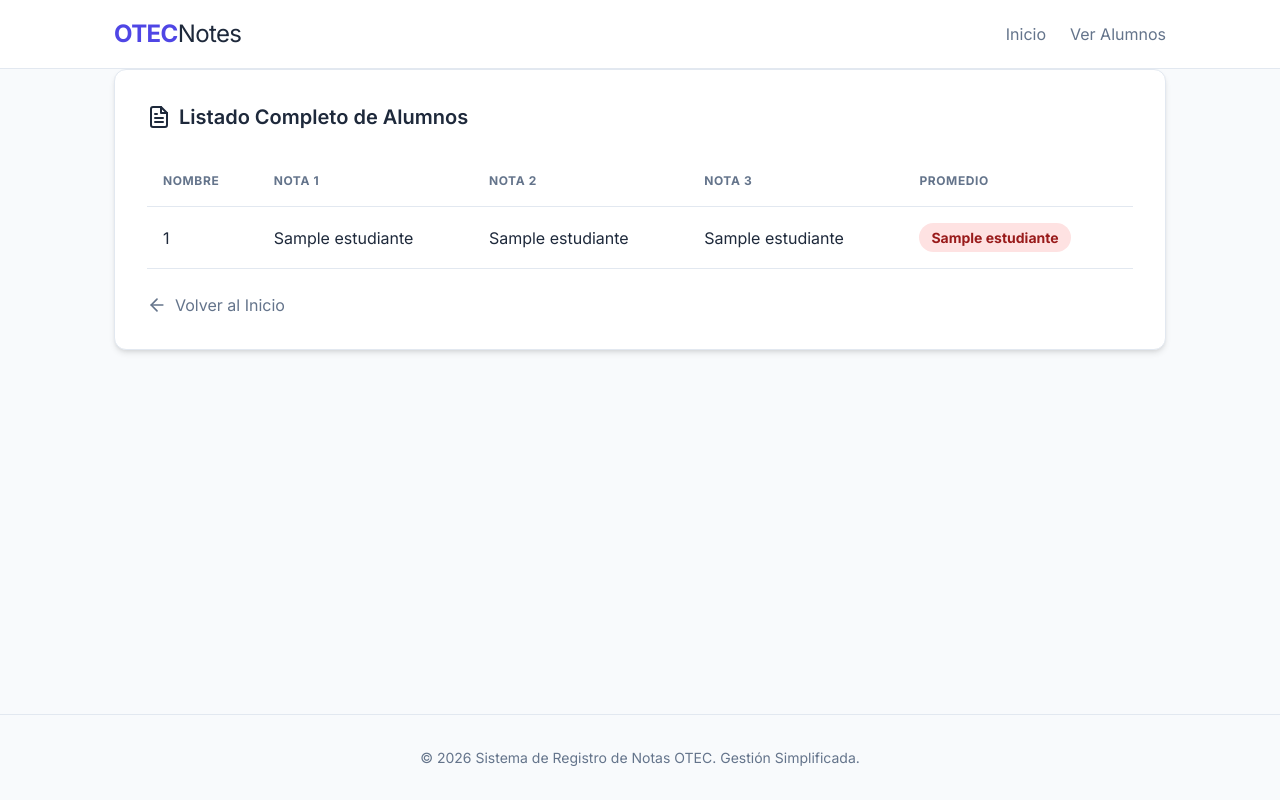
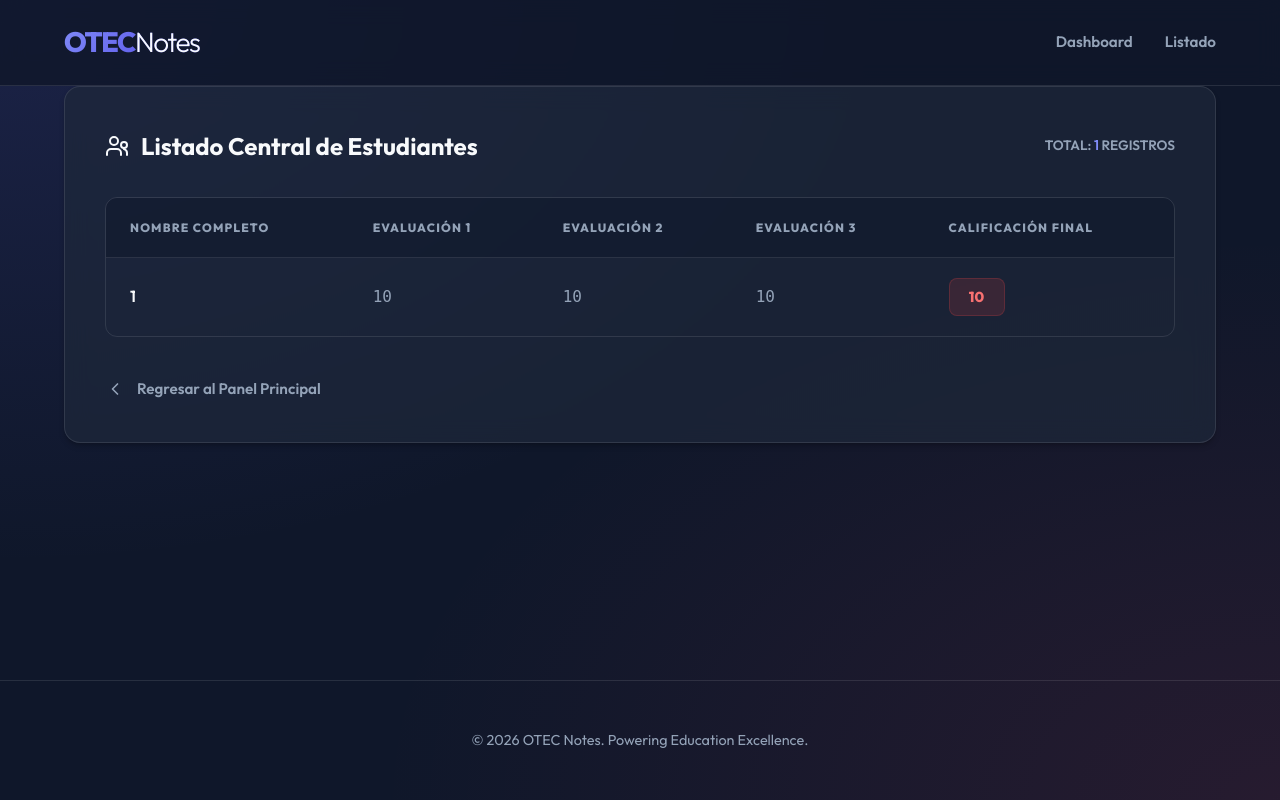
Before and after one commit to Zrain-rain/Prueba-calculo, a Flask app: template templates/view.html in a window 1280 px wide. Run offline with Flask 3, Linux system fonts and the light colour scheme; the template is opened without the code that fills it: most values are stand-ins (such as "Sample title", 1, 10 or a date in 2020).

Commit message:
Actualizar estilos CSS y mejoras en la interfaz

```diff
--- a/app.py
+++ b/app.py
@@ -11,54 +11,46 @@ db_config = {
     'password': 'aiep',
     'database': 'curso',
     'port': 3306,
-    'connect_timeout': 5  # Tiempo máximo de espera para conectar (segundos)
+    'connect_timeout': 5
 }
-
 
 def get_db_connection():
     try:
-        # Intentar conexión con tiempo de espera para evitar que la página "no cargue"
         conn = mysql.connector.connect(**db_config)
-
-        # Asegurarse de que la tabla exista
-        cursor = conn.cursor()
-        cursor.execute("""
-            CREATE TABLE IF NOT EXISTS alumnos (
-                id INT AUTO_INCREMENT PRIMARY KEY,
-                nombre VARCHAR(255) NOT NULL,
-                nota1 FLOAT NOT NULL,
-                nota2 FLOAT NOT NULL,
-                nota3 FLOAT NOT NULL,
-                created_at TIMESTAMP DEFAULT CURRENT_TIMESTAMP
-            )
-        """)
-        conn.commit()
-        cursor.close()
         return conn
     except mysql.connector.Error as err:
-        print(f"Error de conexión a la base de datos: {err}")
+        print(f"Error de conexión: {err}")
         return None
+
+from contextlib import contextmanager
+
+@contextmanager
+def db_session():
+    conn = get_db_connection()
+    if conn:
+        try:
+            cursor = conn.cursor()
+            yield cursor
+            conn.commit()
+        except mysql.connector.Error as err:
+            flash(f'Error en la base de datos: {err}', 'error')
+            conn.rollback()
+        finally:
+            cursor.close()
+            conn.close()
+    else:
+        flash('No hay conexión con el servidor. Reintente en unos momentos.', 'error')
+        yield None
 
 
 @app.route('/')
 def index():
-    estudiantes = []
-    conn = get_db_connection()
-    if conn:
-        try:
-            cursor = conn.cursor()
-            cursor.execute(
-                'SELECT nombre, nota1, nota2, nota3, ROUND((nota1 + nota2 + nota3)/3, 2) as promedio FROM alumnos'
-            )
+    with db_session() as cursor:
+        if cursor:
+            cursor.execute('SELECT nombre, nota1, nota2, nota3, ROUND((nota1 + nota2 + nota3)/3, 2) FROM alumnos')
             estudiantes = cursor.fetchall()
-            cursor.close()
-            conn.close()
-        except mysql.connector.Error as err:
-            flash(f'Error al leer datos: {err}', 'error')
-    else:
-        flash('No se pudo establecer conexión con la base de datos externa. Revisa tu conexión a internet.', 'error')
-
-    return render_template('index.html', estudiantes=estudiantes)
+            return render_template('index.html', estudiantes=estudiantes)
+    return render_template('index.html', estudiantes=[])
 
 
 @app.route('/add', methods=['POST'])
@@ -68,57 +60,35 @@ def add_student():
     nota2 = request.form.get('nota2', '')
     nota3 = request.form.get('nota3', '')
 
-    if not nombre or not nota1 or not nota2 or not nota3:
-        flash('Debe completar todos los campos.', 'error')
+    if not all([nombre, nota1, nota2, nota3]):
+        flash('Todos los campos son obligatorios.', 'error')
         return redirect(url_for('index'))
 
     try:
-        nota1 = float(nota1)
-        nota2 = float(nota2)
-        nota3 = float(nota3)
+        notas = [float(nota1), float(nota2), float(nota3)]
     except ValueError:
         flash('Las notas deben ser números válidos.', 'error')
         return redirect(url_for('index'))
 
-    conn = get_db_connection()
-    if conn:
-        try:
-            cursor = conn.cursor()
+    with db_session() as cursor:
+        if cursor:
             cursor.execute(
                 'INSERT INTO alumnos (nombre, nota1, nota2, nota3) VALUES (%s, %s, %s, %s)',
-                (nombre, nota1, nota2, nota3)
+                (nombre, *notas)
             )
-            conn.commit()
-            cursor.close()
-            conn.close()
-            flash('Alumno agregado correctamente.', 'success')
-        except mysql.connector.Error as err:
-            flash(f'Error al guardar en la base de datos: {err}', 'error')
-    else:
-        flash('Error de conexión: No se pudo registrar el alumno.', 'error')
+            flash('Alumno registrado con éxito.', 'success')
 
     return redirect(url_for('index'))
 
 
 @app.route('/view')
 def view_students():
-    estudiantes = []
-    conn = get_db_connection()
-    if conn:
-        try:
-            cursor = conn.cursor()
-            cursor.execute(
-                'SELECT nombre, nota1, nota2, nota3, ROUND((nota1 + nota2 + nota3)/3, 2) as promedio FROM alumnos'
-            )
+    with db_session() as cursor:
+        if cursor:
+            cursor.execute('SELECT nombre, nota1, nota2, nota3, ROUND((nota1 + nota2 + nota3)/3, 2) FROM alumnos')
             estudiantes = cursor.fetchall()
-            cursor.close()
-            conn.close()
-        except mysql.connector.Error as err:
-            flash(f'Error al cargar los alumnos: {err}', 'error')
-    else:
-        flash('Error de conexión al cargar el listado.', 'error')
-
-    return render_template('view.html', estudiantes=estudiantes)
+            return render_template('view.html', estudiantes=estudiantes)
+    return render_template('view.html', estudiantes=[])
 
 
 if __name__ == '__main__':
--- a/static/css/style.css
+++ b/static/css/style.css
@@ -1,17 +1,20 @@
 :root {
-    --primary: #4f46e5;
-    --primary-hover: #4338ca;
-    --secondary: #64748b;
-    --bg-main: #f8fafc;
-    --bg-card: #ffffff;
-    --text-main: #1e293b;
-    --text-muted: #64748b;
-    --border: #e2e8f0;
+    --primary: #6366f1;
+    --primary-light: #818cf8;
+    --primary-dark: #4f46e5;
+    --secondary: #94a3b8;
+    --accent: #f43f5e;
+    --bg-main: #0f172a;
+    --bg-card: rgba(30, 41, 59, 0.7);
+    --bg-input: #1e293b;
+    --text-main: #f8fafc;
+    --text-muted: #94a3b8;
+    --border: rgba(255, 255, 255, 0.1);
     --success: #10b981;
     --error: #ef4444;
-    --radius: 12px;
-    --shadow: 0 4px 6px -1px rgb(0 0 0 / 0.1), 0 2px 4px -2px rgb(0 0 0 / 0.1);
-    --shadow-lg: 0 10px 15px -3px rgb(0 0 0 / 0.1), 0 4px 6px -4px rgb(0 0 0 / 0.1);
+    --radius: 16px;
+    --shadow: 0 4px 6px -1px rgba(0, 0, 0, 0.2), 0 2px 4px -2px rgba(0, 0, 0, 0.2);
+    --glass: blur(12px);
 }
 
 * {
@@ -21,10 +24,13 @@
 }
 
 body {
-    font-family: 'Inter', system-ui, -apple-system, sans-serif;
+    font-family: 'Outfit', 'Inter', system-ui, -apple-system, sans-serif;
     background-color: var(--bg-main);
+    background-image:
+        radial-gradient(at 0% 0%, rgba(99, 102, 241, 0.15) 0, transparent 50%),
+        radial-gradient(at 100% 100%, rgba(244, 63, 94, 0.1) 0, transparent 50%);
     color: var(--text-main);
-    line-height: 1.5;
+    line-height: 1.6;
     min-height: 100vh;
     display: flex;
     flex-direction: column;
@@ -32,16 +38,17 @@ body {
 
 .container {
     width: 100%;
-    max-width: 1100px;
+    max-width: 1200px;
     margin: 0 auto;
     padding: 0 1.5rem;
 }
 
 /* Header */
 .main-header {
-    background-color: var(--bg-card);
+    background: rgba(15, 23, 42, 0.8);
+    backdrop-filter: var(--glass);
     border-bottom: 1px solid var(--border);
-    padding: 1rem 0;
+    padding: 1.25rem 0;
     position: sticky;
     top: 0;
     z-index: 100;
@@ -54,121 +61,152 @@ body {
 }
 
 .logo {
-    font-size: 1.5rem;
-    font-weight: 700;
-    color: var(--primary);
-    letter-spacing: -0.025em;
+    font-size: 1.75rem;
+    font-weight: 800;
+    background: linear-gradient(135deg, var(--primary-light), var(--primary-dark));
+    -webkit-background-clip: text;
+    -webkit-text-fill-color: transparent;
+    letter-spacing: -0.05em;
 }
 
 .logo span {
     color: var(--text-main);
-    font-weight: 400;
+    -webkit-text-fill-color: var(--text-main);
+    font-weight: 300;
 }
 
 .main-nav {
     display: flex;
-    gap: 1.5rem;
+    gap: 2rem;
     align-items: center;
 }
 
 .nav-link {
     text-decoration: none;
     color: var(--text-muted);
-    font-weight: 500;
-    transition: color 0.2s;
+    font-weight: 600;
+    font-size: 0.95rem;
+    transition: all 0.3s cubic-bezier(0.4, 0, 0.2, 1);
+    position: relative;
+}
+
+.nav-link::after {
+    content: '';
+    position: absolute;
+    bottom: -4px;
+    left: 0;
+    width: 0;
+    height: 2px;
+    background: var(--primary);
+    transition: width 0.3s ease;
 }
 
 .nav-link:hover {
-    color: var(--primary);
+    color: var(--text-main);
 }
 
-.btn-logout {
-    color: var(--error);
+.nav-link:hover::after {
+    width: 100%;
 }
 
 /* Main Content */
 main {
     flex: 1;
-    padding: 2rem 0;
+    padding: 3rem 0;
 }
 
 .content-wrapper {
     display: flex;
     flex-direction: column;
-    gap: 2rem;
+    gap: 3rem;
 }
 
 /* Flash Messages */
 .flash-messages {
-    margin-bottom: 1.5rem;
+    position: fixed;
+    top: 5rem;
+    right: 2rem;
+    z-index: 1000;
+    display: flex;
+    flex-direction: column;
+    gap: 0.75rem;
 }
 
 .flash {
-    padding: 1rem;
+    padding: 1rem 1.5rem;
     border-radius: var(--radius);
-    margin-bottom: 0.5rem;
-    font-weight: 500;
-    display: flex;
-    align-items: center;
+    font-weight: 600;
+    backdrop-filter: var(--glass);
     box-shadow: var(--shadow);
+    border: 1px solid var(--border);
+    min-width: 300px;
 }
 
 .flash-success {
-    background-color: #ecfdf5;
-    color: #065f46;
-    border: 1px solid #10b98144;
+    background: rgba(16, 185, 129, 0.1);
+    color: #34d399;
+    border-left: 4px solid var(--success);
 }
 
 .flash-error {
-    background-color: #fef2f2;
-    color: #991b1b;
-    border: 1px solid #ef444444;
+    background: rgba(239, 68, 68, 0.1);
+    color: #f87171;
+    border-left: 4px solid var(--error);
 }
 
 /* Cards */
 .card {
     background: var(--bg-card);
+    backdrop-filter: var(--glass);
     border-radius: var(--radius);
     border: 1px solid var(--border);
     box-shadow: var(--shadow);
-    padding: 2rem;
+    padding: 2.5rem;
+    transition: transform 0.3s ease, border-color 0.3s ease;
+}
+
+.card:hover {
+    border-color: rgba(99, 102, 241, 0.3);
 }
 
 .card-title {
-    font-size: 1.25rem;
-    font-weight: 600;
-    margin-bottom: 1.5rem;
+    font-size: 1.5rem;
+    font-weight: 700;
+    margin-bottom: 2rem;
     color: var(--text-main);
     display: flex;
     align-items: center;
-    gap: 0.5rem;
+    gap: 0.75rem;
 }
 
 /* Forms */
 .form-grid {
     display: grid;
-    grid-template-columns: repeat(auto-fit, minmax(200px, 1fr));
-    gap: 1.25rem;
+    grid-template-columns: repeat(auto-fit, minmax(240px, 1fr));
+    gap: 2rem;
 }
 
 .form-group {
     display: flex;
     flex-direction: column;
-    gap: 0.5rem;
+    gap: 0.75rem;
 }
 
 label {
-    font-size: 0.875rem;
-    font-weight: 600;
+    font-size: 0.85rem;
+    font-weight: 700;
     color: var(--text-muted);
+    text-transform: uppercase;
+    letter-spacing: 0.05em;
 }
 
 input {
-    padding: 0.625rem 0.875rem;
-    border-radius: 8px;
+    padding: 0.875rem 1.125rem;
+    border-radius: 12px;
     border: 1px solid var(--border);
-    background: #fbfcfe;
-    transition: all 0.2s;
+    background: var(--bg-input);
+    color: var(--text-main);
+    transition: all 0.3s ease;
     font-family: inherit;
     font-size: 1rem;
 }
@@ -176,100 +214,120 @@ input {
 input:focus {
     outline: none;
     border-color: var(--primary);
-    box-shadow: 0 0 0 3px rgba(79, 70, 229, 0.1);
-}
-
-button {
-    cursor: pointer;
-    font-family: inherit;
-    font-weight: 600;
-    padding: 0.75rem 1.5rem;
-    border-radius: 8px;
-    border: none;
-    transition: all 0.2s;
+    box-shadow: 0 0 0 4px rgba(99, 102, 241, 0.2);
+    transform: translateY(-2px);
 }
 
 .btn-primary {
-    background-color: var(--primary);
+    background: linear-gradient(135deg, var(--primary), var(--primary-dark));
     color: white;
+    padding: 1rem 2rem;
+    font-size: 1rem;
+    text-transform: uppercase;
+    letter-spacing: 0.025em;
+    box-shadow: 0 4px 15px rgba(79, 70, 229, 0.3);
 }
 
 .btn-primary:hover {
-    background-color: var(--primary-hover);
-    transform: translateY(-1px);
+    background: linear-gradient(135deg, var(--primary-light), var(--primary));
+    transform: translateY(-2px);
+    box-shadow: 0 6px 20px rgba(79, 70, 229, 0.4);
 }
 
 /* Tables */
 .table-container {
     overflow-x: auto;
+    border-radius: 12px;
+    border: 1px solid var(--border);
 }
 
 table {
     width: 100%;
-    border-collapse: collapse;
+    border-collapse: separate;
+    border-spacing: 0;
     text-align: left;
 }
 
 th {
-    padding: 1rem;
+    background: rgba(15, 23, 42, 0.5);
+    padding: 1.25rem 1.5rem;
     font-size: 0.75rem;
     text-transform: uppercase;
-    letter-spacing: 0.05em;
+    letter-spacing: 0.1em;
     color: var(--text-muted);
     border-bottom: 1px solid var(--border);
-    font-weight: 700;
+    font-weight: 800;
 }
 
 td {
-    padding: 1rem;
+    padding: 1.25rem 1.5rem;
     border-bottom: 1px solid var(--border);
     color: var(--text-main);
 }
 
+tr:last-child td {
+    border-bottom: none;
+}
+
 tr:hover td {
-    background-color: #f8fafc;
+    background-color: rgba(255, 255, 255, 0.03);
 }
 
 .badge-promedio {
-    display: inline-block;
-    padding: 0.25rem 0.75rem;
-    border-radius: 9999px;
-    font-weight: 700;
-    font-size: 0.875rem;
+    display: inline-flex;
+    align-items: center;
+    justify-content: center;
+    padding: 0.4rem 1rem;
+    border-radius: 8px;
+    font-weight: 800;
+    font-size: 0.9rem;
+    min-width: 3.5rem;
 }
 
 .promedio-aprobado {
-    background-color: #d1fae5;
-    color: #065f46;
+    background-color: rgba(16, 185, 129, 0.15);
+    color: #10b981;
+    border: 1px solid rgba(16, 185, 129, 0.2);
 }
 
 .promedio-reprobado {
-    background-color: #fee2e2;
-    color: #991b1b;
+    background-color: rgba(239, 68, 68, 0.15);
+    color: #f87171;
+    border: 1px solid rgba(239, 68, 68, 0.2);
 }
 
 /* Footer */
 .main-footer {
-    padding: 2rem 0;
-    margin-top: 2rem;
+    padding: 3rem 0;
+    margin-top: auto;
     text-align: center;
-    font-size: 0.875rem;
+    font-size: 0.9rem;
     color: var(--text-muted);
     border-top: 1px solid var(--border);
 }
 
 /* Animations */
 .fade-in {
-    animation: fadeIn 0.3s ease-out;
+    animation: fadeIn 0.6s cubic-bezier(0.4, 0, 0.2, 1);
 }
 
 @keyframes fadeIn {
-    from { opacity: 0; transform: translateY(5px); }
+    from { opacity: 0; transform: translateY(10px); }
     to { opacity: 1; transform: translateY(0); }
 }
 
-/* Login Page specific */
-.login-container {
-    max-width: 400px;
-    margin: 4rem auto;
+/* Responsive */
+@media (max-width: 768px) {
+    .container-header {
+        flex-direction: column;
+        gap: 1.5rem;
+    }
+
+    .card {
+        padding: 1.5rem;
+    }
+
+    .form-grid {
+        grid-template-columns: 1fr;
+    }
 }
--- a/templates/base.html
+++ b/templates/base.html
@@ -3,9 +3,9 @@
 <head>
     <meta charset="UTF-8">
     <meta name="viewport" content="width=device-width, initial-scale=1.0">
-    <title>{% block title %}Sistema OTEC{% endblock %}</title>
-    <!-- Google Fonts: Inter -->
-    <link href="https://fonts.googleapis.com/css2?family=Inter:wght@300;400;600;700&display=swap" rel="stylesheet">
+    <title>{% block title %}OTEC Notes - Premium Performance{% endblock %}</title>
+    <!-- Google Fonts: Outfit & Inter -->
+    <link href="https://fonts.googleapis.com/css2?family=Outfit:wght@300;400;600;700;800&family=Inter:wght@300;400;600&display=swap" rel="stylesheet">
     <!-- CSS personalizado -->
     <link rel="stylesheet" href="{{ url_for('static', filename='css/style.css') }}">
     {% block head %}{% endblock %}
@@ -15,8 +15,8 @@
         <div class="container container-header">
             <h1 class="logo">OTEC<span>Notes</span></h1>
             <nav class="main-nav">
-                <a href="{{ url_for('index') }}" class="nav-link">Inicio</a>
-                <a href="{{ url_for('view_students') }}" class="nav-link">Ver Alumnos</a>
+                <a href="{{ url_for('index') }}" class="nav-link">Dashboard</a>
+                <a href="{{ url_for('view_students') }}" class="nav-link">Listado</a>
             </nav>
         </div>
     </header>
@@ -42,7 +42,7 @@
 
     <footer class="main-footer">
         <div class="container">
-            <p>&copy; 2026 Sistema de Registro de Notas OTEC. Gestión Simplificada.</p>
+            <p>&copy; 2026 OTEC Notes. Powering Education Excellence.</p>
         </div>
     </footer>
 
--- a/templates/view.html
+++ b/templates/view.html
@@ -1,36 +1,41 @@
 {% extends "base.html" %}
 
-{% block title %}Ver Alumnos - Sistema de Notas OTEC{% endblock %}
+{% block title %}Listado de Alumnos - OTEC Notes{% endblock %}
 
 {% block content %}
     <section class="card fade-in">
-        <h2 class="card-title">
-            <svg xmlns="http://www.w3.org/2000/svg" width="24" height="24" viewBox="0 0 24 24" fill="none" stroke="currentColor" stroke-width="2" stroke-linecap="round" stroke-linejoin="round"><path d="M14 2H6a2 2 0 0 0-2 2v16a2 2 0 0 0 2 2h12a2 2 0 0 0 2-2V8z"></path><polyline points="14 2 14 8 20 8"></polyline><line x1="16" y1="13" x2="8" y2="13"></line><line x1="16" y1="17" x2="8" y2="17"></line><polyline points="10 9 9 9 8 9"></polyline></svg>
-            Listado Completo de Alumnos
-        </h2>
+        <div style="display: flex; justify-content: space-between; align-items: center; margin-bottom: 2rem;">
+            <h2 class="card-title" style="margin-bottom: 0;">
+                <svg xmlns="http://www.w3.org/2000/svg" width="24" height="24" viewBox="0 0 24 24" fill="none" stroke="currentColor" stroke-width="2" stroke-linecap="round" stroke-linejoin="round" class="lucide lucide-users"><path d="M16 21v-2a4 4 0 0 0-4-4H6a4 4 0 0 0-4 4v2"/><circle cx="9" cy="7" r="4"/><path d="M22 21v-2a4 4 0 0 0-3-3.87"/><circle cx="19" cy="11" r="3"/></svg>
+                Listado Central de Estudiantes
+            </h2>
+            <div style="color: var(--text-muted); font-size: 0.85rem; font-weight: 600;">
+                TOTAL: <span style="color: var(--primary-light);">{{ estudiantes|length }}</span> REGISTROS
+            </div>
+        </div>
 
         {% if estudiantes %}
             <div class="table-container">
                 <table>
                     <thead>
                         <tr>
-                            <th>Nombre</th>
-                            <th>Nota 1</th>
-                            <th>Nota 2</th>
-                            <th>Nota 3</th>
-                            <th>Promedio</th>
+                            <th>Nombre Completo</th>
+                            <th>Evaluación 1</th>
+                            <th>Evaluación 2</th>
+                            <th>Evaluación 3</th>
+                            <th>Calificación Final</th>
                         </tr>
                     </thead>
                     <tbody>
                         {% for estudiante in estudiantes %}
                             <tr>
-                                <td style="font-weight: 500;">{{ estudiante[0] }}</td>
-                                <td>{{ estudiante[1] }}</td>
-                                <td>{{ estudiante[2] }}</td>
-                                <td>{{ estudiante[3] }}</td>
+                                <td style="font-weight: 600; color: var(--text-main);">{{ estudiante[0] }}</td>
+                                <td style="color: var(--text-muted); font-family: 'JetBrains Mono', monospace;">{{ estudiante[1]|round(1) }}</td>
+                                <td style="color: var(--text-muted); font-family: 'JetBrains Mono', monospace;">{{ estudiante[2]|round(1) }}</td>
+                                <td style="color: var(--text-muted); font-family: 'JetBrains Mono', monospace;">{{ estudiante[3]|round(1) }}</td>
                                 <td>
                                     <span class="badge-promedio {% if estudiante[4] >= 4.0 %}promedio-aprobado{% else %}promedio-reprobado{% endif %}">
-                                        {{ estudiante[4] }}
+                                        {{ estudiante[4]|round(2) }}
                                     </span>
                                 </td>
                             </tr>
@@ -39,15 +44,16 @@
                 </table>
             </div>
         {% else %}
-            <div style="text-align: center; padding: 3rem 0; color: var(--text-muted);">
-                <p>No hay alumnos registrados aún.</p>
+            <div style="text-align: center; padding: 5rem 0; color: var(--text-muted);">
+                <svg xmlns="http://www.w3.org/2000/svg" width="64" height="64" viewBox="0 0 24 24" fill="none" stroke="currentColor" stroke-width="1" stroke-linecap="round" stroke-linejoin="round" style="margin-bottom: 1.5rem; opacity: 0.2;"><path d="M15 2H6a2 2 0 0 0-2 2v16a2 2 0 0 0 2 2h12a2 2 0 0 0 2-2V7Z"/><path d="M14 2v4a2 2 0 0 0 2 2h4"/><path d="M10 9H8"/><path d="M16 13H8"/><path d="M16 17H8"/></svg>
+                <p style="font-size: 1.1rem;">No existen datos registrados aún en la plataforma.</p>
             </div>
         {% endif %}
 
-        <div style="margin-top: 1.5rem; display: flex; justify-content: flex-start;">
-            <a href="{{ url_for('index') }}" class="nav-link" style="display: flex; align-items: center; gap: 0.5rem;">
-                <svg xmlns="http://www.w3.org/2000/svg" width="20" height="20" viewBox="0 0 24 24" fill="none" stroke="currentColor" stroke-width="2" stroke-linecap="round" stroke-linejoin="round"><line x1="19" y1="12" x2="5" y2="12"></line><polyline points="12 19 5 12 12 5"></polyline></svg>
-                Volver al Inicio
+        <div style="margin-top: 2.5rem; display: flex; justify-content: flex-start;">
+            <a href="{{ url_for('index') }}" class="nav-link" style="display: flex; align-items: center; gap: 0.75rem;">
+                <svg xmlns="http://www.w3.org/2000/svg" width="20" height="20" viewBox="0 0 24 24" fill="none" stroke="currentColor" stroke-width="2" stroke-linecap="round" stroke-linejoin="round" class="lucide lucide-chevron-left"><path d="m15 18-6-6 6-6"/></svg>
+                Regresar al Panel Principal
             </a>
         </div>
     </section>
```
Also changed, not shown: calculo.py (deleted, +0 -7 lines), templates/index.html (+36 -30 lines).
